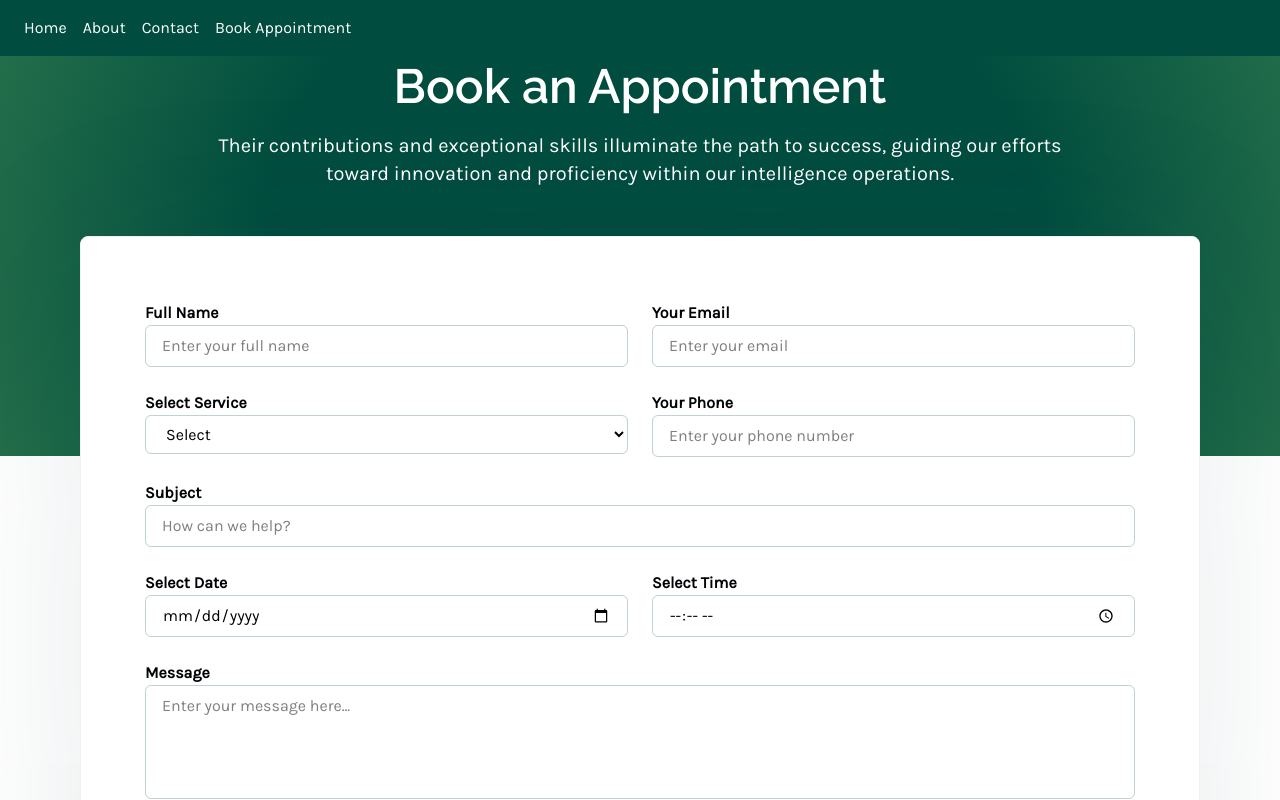
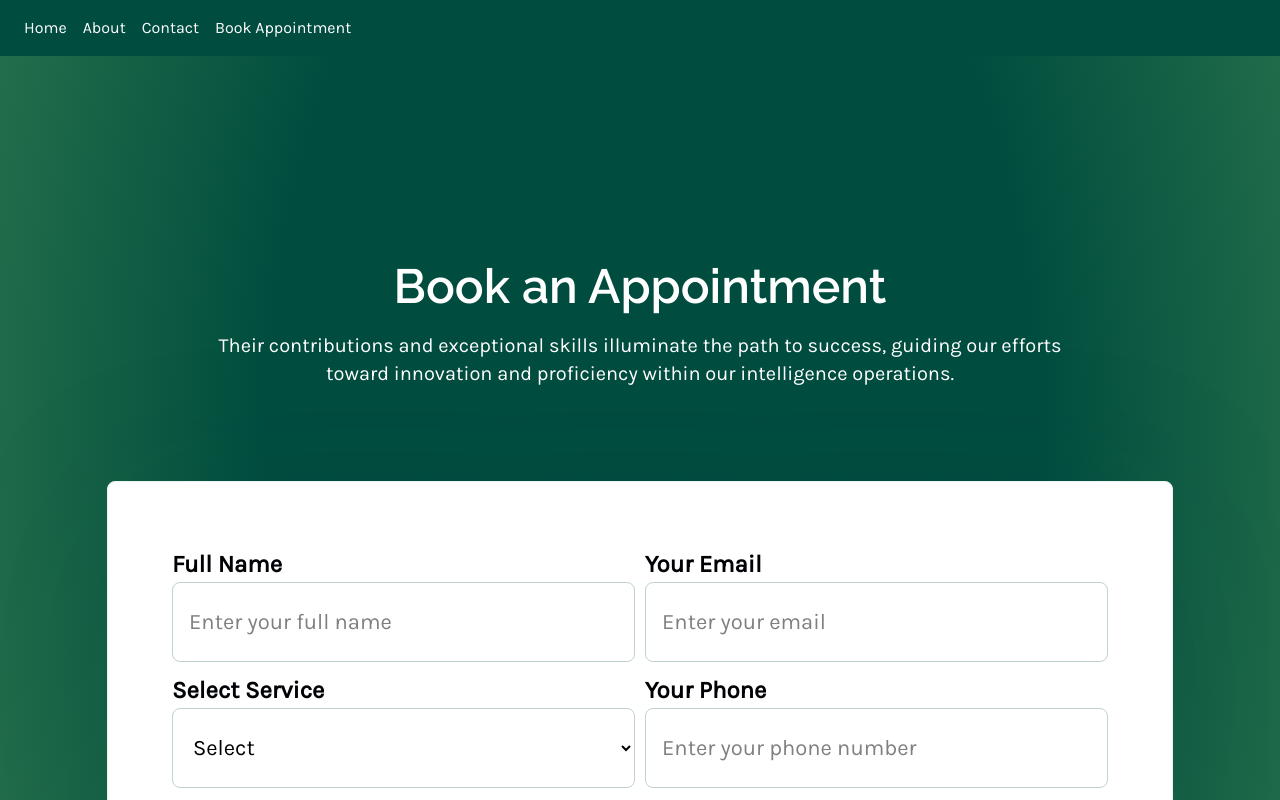
Before and after one commit to book-an-appoinment/client, a React (Vite) app: page /book-appointment in a window 1280 px wide. Shown: the top 800 px of the page. Built offline with nearby package versions, Linux system fonts and the light colour scheme.

Commit message:
updated page

```diff
--- a/src/Pages/BookAnAppointment.jsx
+++ b/src/Pages/BookAnAppointment.jsx
@@ -7,7 +7,9 @@ const BookAnAppointment = () => {
     <div>
       <BookAppointMentHeader />
       <CommonWrapper>
-        <AppointmentForm />
+        <div className="2xl:h-[1300px]">
+          <AppointmentForm />
+        </div>
       </CommonWrapper>
     </div>
   );
--- a/src/Pages/Footer.jsx
+++ b/src/Pages/Footer.jsx
@@ -31,8 +31,8 @@ const Footer = () => {
                 Financy
               </h3>
               <p className="max-w-[430px] text-lg sm:text-xl text-white opacity-50">
-                Lorem ipsum dolor sit amet, consectetur adipisicing elit. Ipsa
-                distinctio quibusdam, reprehenderit.
+                The management of revenue the conduct or transaction of the
+                money matter generally, specially those affecting the public
               </p>
             </div>
 
--- a/src/components/BookAppointment/AppointmentForm.jsx
+++ b/src/components/BookAppointment/AppointmentForm.jsx
@@ -8,7 +8,12 @@ import axios from "axios";
 import toast, { Toaster } from "react-hot-toast";
 
 const AppointmentForm = () => {
-  const { register, handleSubmit, reset } = useForm();
+  const {
+    register,
+    handleSubmit,
+    reset,
+    formState: { errors },
+  } = useForm();
   const [isLoading, setIsLoading] = useState(false);
 
   const onSubmit = async (data) => {
@@ -46,11 +51,11 @@ const AppointmentForm = () => {
     }
   };
   return (
-    <div className="w-full max-w-[1479px] mx-auto px-4 sm:px-6 md:px-8 lg:px-12 -mt-[220px] my-12">
+    <div className="w-full max-w-[1479px] mx-auto px-4 sm:px-6 md:px-8 lg:px-[75px] -mt-[380px] my-12">
       {/* Form Section */}
       <div className="w-full border border-[#EDF3F2] shadow-[-1.35px_18.89px_180.83px_0px_#0A303D1A] bg-white rounded-lg p-6 sm:p-8 md:p-10 lg:p-14 xl:p-16">
         <form
-          className="grid grid-cols-1 md:grid-cols-2 gap-6"
+          className="grid grid-cols-1 md:gap-[10px] md:grid-cols-2 2xl:gap-[30px]"
           onSubmit={handleSubmit(onSubmit)}
         >
           {/* Full Name & Email */}
@@ -59,12 +64,16 @@ const AppointmentForm = () => {
             name="fullName"
             register={register}
             placeholder="Enter your full name"
+            errors={errors}
+            rules={{ required: "Name is required" }}
           />
           <InputField
             label="Your Email"
             name="email"
             register={register}
             placeholder="Enter your email"
+            errors={errors}
+            rules={{ required: "Email is required" }}
           />
 
           {/* Select Service & Phone Number */}
@@ -79,12 +88,16 @@ const AppointmentForm = () => {
               { value: "Capital Investments", label: "Capital Investments" },
               { value: "Task Control'", label: "Task Control'" },
             ]}
+            errors={errors}
+            rules={{ required: "Service is required" }}
           />
           <InputField
             label="Your Phone"
             name="phoneNumber"
             register={register}
             placeholder="Enter your phone number"
+            errors={errors}
+            rules={{ required: "Phone is required" }}
           />
 
           {/* Subject - Takes Full Width */}
@@ -94,6 +107,8 @@ const AppointmentForm = () => {
               name="subject"
               register={register}
               placeholder="How can we help?"
+              errors={errors}
+              rules={{ required: "This field is required" }}
             />
           </div>
 
@@ -103,8 +118,16 @@ const AppointmentForm = () => {
             name="date"
             register={register}
             type="date"
+            errors={errors}
+            rules={{ required: "Date is required" }}
           />
-          <TimePicker label="Select Time" name="time" register={register} />
+          <TimePicker
+            label="Select Time"
+            name="time"
+            register={register}
+            errors={errors}
+            rules={{ required: "Time is required" }}
+          />
 
           {/* Message - Full Width */}
           <div className="col-span-1 md:col-span-2">
@@ -113,6 +136,8 @@ const AppointmentForm = () => {
               name="message"
               register={register}
               placeholder="Enter your message here..."
+              errors={errors}
+              rules={{ required: "Message is required" }}
             />
           </div>
 
@@ -121,7 +146,7 @@ const AppointmentForm = () => {
             <button
               type="submit"
               disabled={isLoading}
-              className="w-full bg-[#A7EB94] text-white py-3 rounded-md hover:bg-green-600 transition-all cursor-pointer"
+              className="w-full bg-[#A7EB94] h-[80px] text-[#004D3F] text-[26px] py-3 rounded-md hover:bg-green-600 hover:text-white transition-all cursor-pointer"
             >
               Send Message
             </button>
--- a/src/components/BookAppointment/BookAppointMentHeader.jsx
+++ b/src/components/BookAppointment/BookAppointMentHeader.jsx
@@ -3,15 +3,15 @@ import CommonWrapper from "../CommonWrapper/CommonWrapper";
 const BookAppointMentHeader = () => {
   return (
     <div
-      className="w-full min-h-[400px] 2xl:h-[694px] px-4 sm:px-6 md:px-8 lg:px-12"
+      className="w-full h-[805px] px-4 sm:px-6 md:px-8 lg:px-12"
       style={{
         background:
           "radial-gradient(55.97% 157.65% at 50.89% 48.56%, #004D3F 0%, #004D3F 53.5%, #26714B 100%)",
       }}
     >
       <CommonWrapper>
-        <div className="text-center space-y-4">
-          <h1 className="text-white font-semibold text-3xl sm:text-4xl md:text-5xl leading-tight">
+        <div className="text-center space-y-4 pt-[200px]">
+          <h1 className="text-white font-semibold text-3xl sm:text-4xl md:text-5xl leading-tight 2xl:text-[60px]">
             Book an Appointment
           </h1>
           <p className="text-white text-base sm:text-lg md:text-xl max-w-[850px] mx-auto">
--- a/src/components/BookAppointment/InputField.jsx
+++ b/src/components/BookAppointment/InputField.jsx
@@ -5,20 +5,25 @@ const InputField = ({
   type = "text",
   placeholder,
   className = "",
+  errors,
+  rules = {},
 }) => {
   return (
     <div className="w-full">
       {label && (
-        <label className="text-[#010205] font-semibold text[24px] font-raleway mb-5 capitalize">
+        <label className="text-[#010205] font-semibold text-[24px] font-raleway capitalize">
           {label}
         </label>
       )}
       <input
         type={type}
         placeholder={placeholder}
-        {...register(name)}
-        className={`w-full px-4 py-2 border-[1px] border-[#004D3F40] rounded-md focus:outline-none focus:ring-1 focus:ring-[#14322c40] ${className}`}
+        {...register(name, rules)}
+        className={`w-full px-4 py-2 border-[1px] border-[#004D3F40] h-[80px] rounded-[8px] text-[22px] focus:outline-none focus:ring-1 focus:ring-[#14322c40] ${className}`}
       />
+      {errors?.[name] && (
+        <p className="text-red-500 text-sm mt-1">{errors[name].message}</p>
+      )}
     </div>
   );
 };
--- a/src/components/BookAppointment/SelectField.jsx
+++ b/src/components/BookAppointment/SelectField.jsx
@@ -4,17 +4,19 @@ const SelectField = ({
   register,
   options = [],
   className = "",
+  errors,
+  rules = {},
 }) => {
   return (
     <div className="w-full">
       {label && (
-        <label className="text-[#010205] font-semibold text[24px] font-raleway mb-5 capitalize">
+        <label className="text-[#010205] font-semibold text-[24px] font-raleway mb-5 capitalize">
           {label}
         </label>
       )}
       <select
-        {...register(name)}
-        className={`w-full px-4 py-2 border-[1px] border-[#004D3F40] rounded-md focus:outline-none focus:ring-1 focus:ring-[#14322c40] ${className}`}
+        {...register(name, rules)}
+        className={`w-full px-4 py-2 border-[1px] border-[#004D3F40] h-[80px] rounded-[8px] text-[22px] focus:outline-none focus:ring-1 focus:ring-[#14322c40] ${className}`}
       >
         <option value="">Select</option>
         {options.map((option, index) => (
@@ -23,6 +25,9 @@ const SelectField = ({
           </option>
         ))}
       </select>
+      {errors?.[name] && (
+        <p className="text-red-500 text-sm mt-1">{errors[name].message}</p>
+      )}
     </div>
   );
 };
--- a/src/components/BookAppointment/TextAreaField.jsx
+++ b/src/components/BookAppointment/TextAreaField.jsx
@@ -4,20 +4,25 @@ const TextAreaField = ({
   register,
   placeholder,
   className = "",
+  errors,
+  rules = {},
 }) => {
   return (
     <div className="w-full">
       {label && (
-        <label className="text-[#010205] font-semibold text[24px] font-raleway mb-5 capitalize">
+        <label className="text-[#010205] font-semibold text-[24px] font-raleway mb-5 capitalize">
           {label}
         </label>
       )}
       <textarea
-        {...register(name)}
+        {...register(name, rules)}
         placeholder={placeholder}
-        className={`w-full px-4 py-2 border-[1px] border-[#004D3F40] rounded-md focus:outline-none focus:ring-1 focus:ring-[#14322c40] resize-none ${className}`}
+        className={`w-full px-4 py-2 border-[1px] h-[205px] border-[#004D3F40] text-[22px] rounded-md focus:outline-none focus:ring-1 focus:ring-[#14322c40] resize-none ${className}`}
         rows={4} // Default row size, can be overridden via className
       ></textarea>
+      {errors?.[name] && (
+        <p className="text-red-500 text-sm mt-1">{errors[name].message}</p>
+      )}
     </div>
   );
 };
--- a/src/components/BookAppointment/TimePicker.jsx
+++ b/src/components/BookAppointment/TimePicker.jsx
@@ -1,16 +1,26 @@
-const TimePicker = ({ label, name, register, className = "" }) => {
+const TimePicker = ({
+  label,
+  name,
+  register,
+  className = "",
+  errors,
+  rules = {},
+}) => {
   return (
     <div className="w-full">
       {label && (
-        <label className="text-[#010205] font-semibold text[24px] font-raleway mb-5 capitalize">
+        <label className="text-[#010205] font-semibold text-[24px] font-raleway mb-5 capitalize">
           {label}
         </label>
       )}
       <input
         type="time"
-        {...register(name)}
-        className={`w-full px-4 py-2 border-[1px] border-[#004D3F40] rounded-md focus:outline-none focus:ring-1 focus:ring-[#14322c40] ${className}`}
+        {...register(name, rules)}
+        className={`w-full px-4 py-2 border-[1px] border-[#004D3F40] h-[80px] rounded-[8px] text-[22px] focus:outline-none focus:ring-1 focus:ring-[#14322c40] ${className}`}
       />
+      {errors?.[name] && (
+        <p className="text-red-500 text-sm mt-1">{errors[name].message}</p>
+      )}
     </div>
   );
 };
--- a/src/data/footerData.js
+++ b/src/data/footerData.js
@@ -36,7 +36,7 @@ export const footerNavData = [
         url: "/login",
       },
       {
-        Label: "Sign Nup",
+        Label: "Sign up",
         url: "/register",
       },
     ],
```
